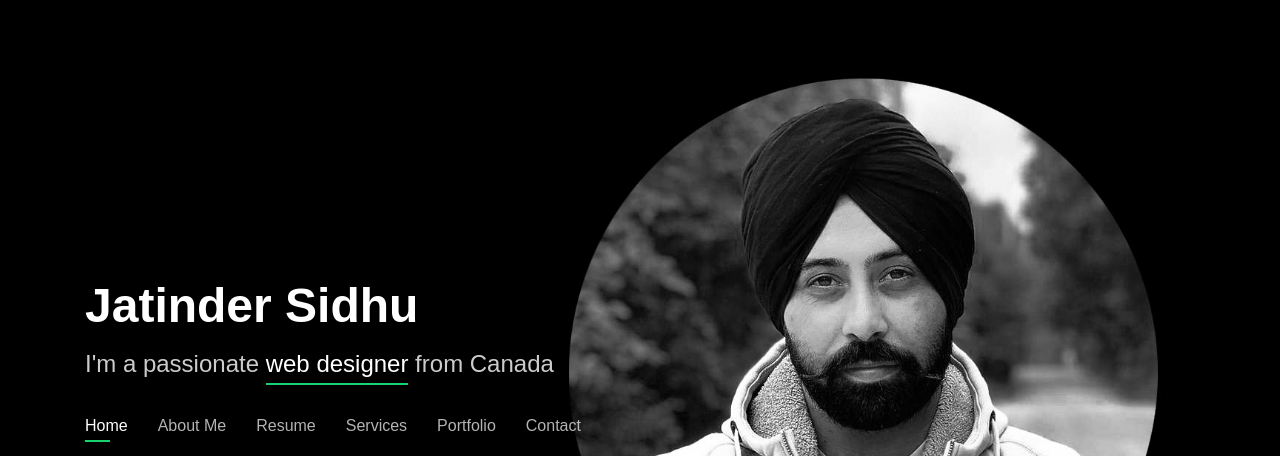
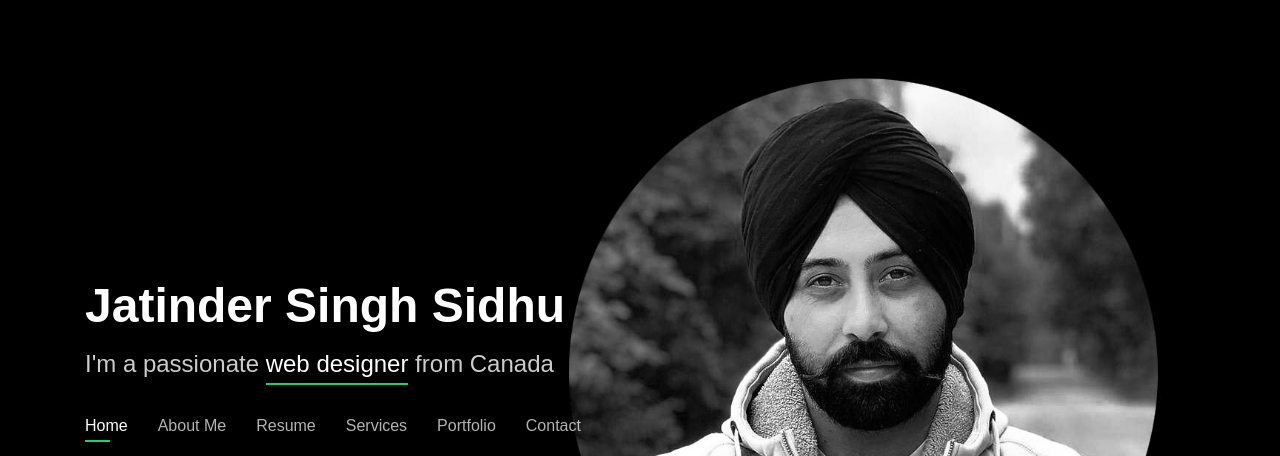
Before and after one commit to jatindersidhu/latestportfolio, a plain HTML site: page index.html in a window 1280 px wide. Shown: the top 456 px of the page. Drawn offline with Linux system fonts and the light colour scheme.

Commit message:
Update index.html

```diff
--- a/index.html
+++ b/index.html
@@ -32,7 +32,7 @@
 	<header id="header" class="header-tops">
 		<div class="container">
 
-			<h1><a href="index.html">Jatinder Sidhu</a></h1>
+			<h1><a href="index.html">Jatinder Singh Sidhu</a></h1>
 			<h2>I'm a passionate <span>web designer</span> from Canada</h2>
 
 			<nav class="nav-menu d-none d-lg-block">
```
